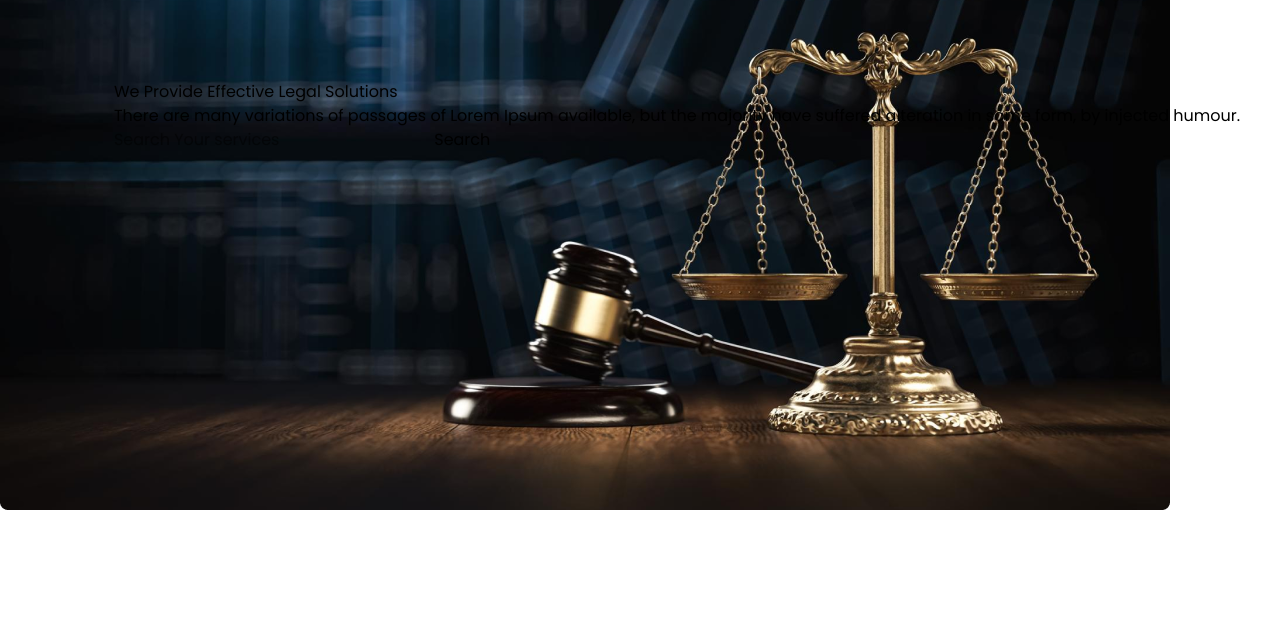
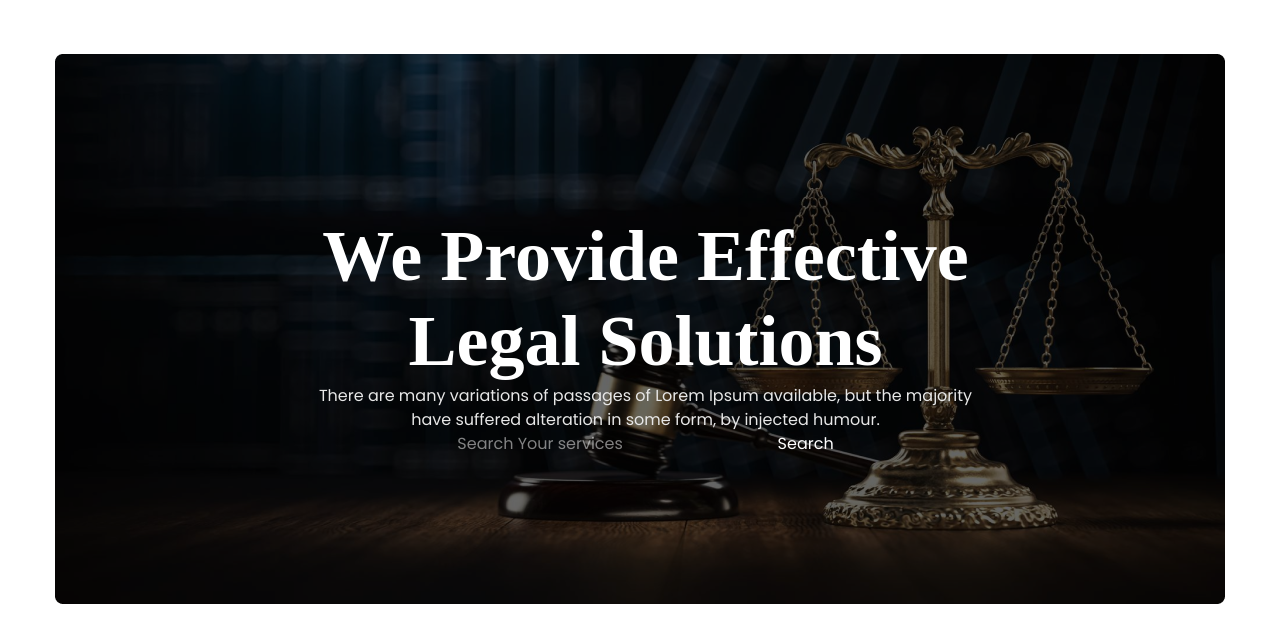
Before and after one commit to imtiaz-al-kabir/legal-solutions, a plain HTML site: page index.html in a window 1280 px wide. Shown: the part 163-800 px from the top of the page. Drawn offline with nearby package versions, Linux system fonts and the light colour scheme.

Commit message:
adding googel fonts

```diff
--- a/index.html
+++ b/index.html
@@ -19,12 +19,14 @@
     <link rel="preconnect" href="https://fonts.googleapis.com" />
     <link rel="preconnect" href="https://fonts.gstatic.com" crossorigin />
     <link
-      href="https://fonts.googleapis.com/css2?family=Poppins:ital,wght@0,100;0,200;0,300;0,400;0,500;0,600;0,700;0,800;0,900;1,100;1,200;1,300;1,400;1,500;1,600;1,700;1,800;1,900&display=swap"
+      href="https://fonts.googleapis.com/css2?family=EB+Garamond:ital,wght@0,400..800;1,400..800&family=Poppins:ital,wght@0,100;0,200;0,300;0,400;0,500;0,600;0,700;0,800;0,900;1,100;1,200;1,300;1,400;1,500;1,600;1,700;1,800;1,900&display=swap"
       rel="stylesheet"
+    />
     />
     <title>Legal Solution</title>
   </head>
   <body class="font-[Poppins]">
+    <!-- font-family: "EB Garamond", serif; -->
     <header>
       <nav class="flex justify-around items-center mt-16">
         <div><img src="./images/logo2.png" alt="" /></div>
@@ -49,11 +51,16 @@
         </button>
       </nav>
     </header>
-    <section class="relative">
-      <img src="./images/banner.png" alt="" />
-      <div class="absolute top-30 right-10">
-        <h1>We Provide Effective Legal Solutions</h1>
-        <p>
+    <section class="relative w-[1170px] mx-auto mt-[70px]">
+      <img class="brightness-40" src="./images/banner.png" alt="" />
+      <div class="absolute top-40 right-60 text-center text-white">
+        <h1
+          class="font-[EB-Garamond] text-[72px] font-extrabold leading-[85px]"
+        >
+          We Provide Effective <br />
+          Legal Solutions
+        </h1>
+        <p class="w-[679px] text-[#E7E7E7]">
           There are many variations of passages of Lorem Ipsum available, but
           the majority have suffered alteration in some form, by injected
           humour.
```
